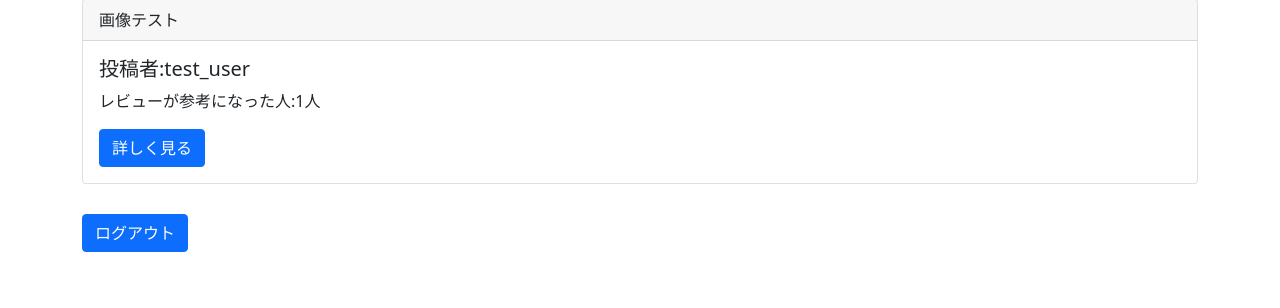
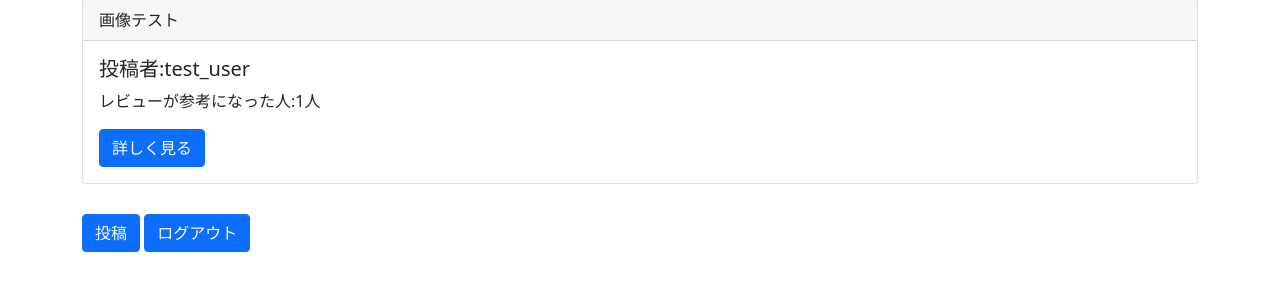
Before and after one commit to mk-0919/Review, a Django app: page /list/ in a window 1280 px wide. Shown: the part 461-769 px from the top of the page. Run offline with Django 3.2, Linux system fonts and the light colour scheme; a user stored in the database is signed in; data comes from the database, SQL or seed files in the repository; both versions use the stored data as it was after the commit.

Commit message:
投稿ボタン追加

```diff
--- a/templates/list.html
+++ b/templates/list.html
@@ -17,6 +17,7 @@
                 </div>
             </div>
         {% endfor %}
+        <a href="{% url 'create' %}" class="btn btn-primary">投稿</a>
         <a href="{% url 'logout' %}" class="btn btn-primary">ログアウト</a>
     </div>
 {% endblock content %}
```
Also changed, not shown: db.sqlite3.
